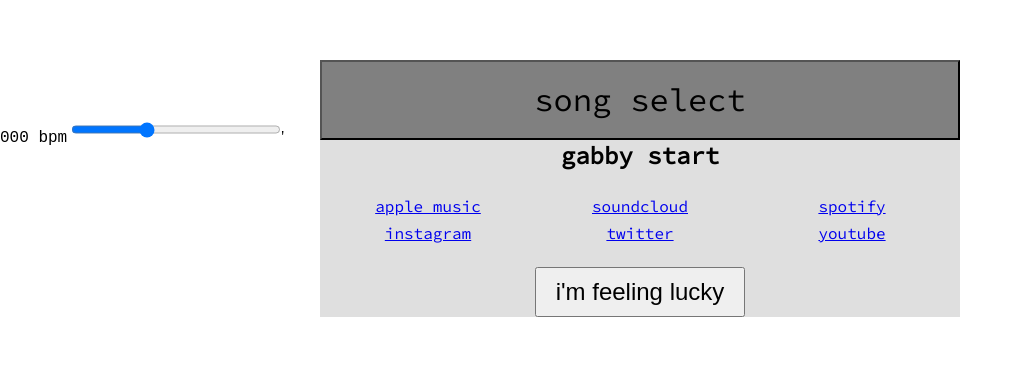
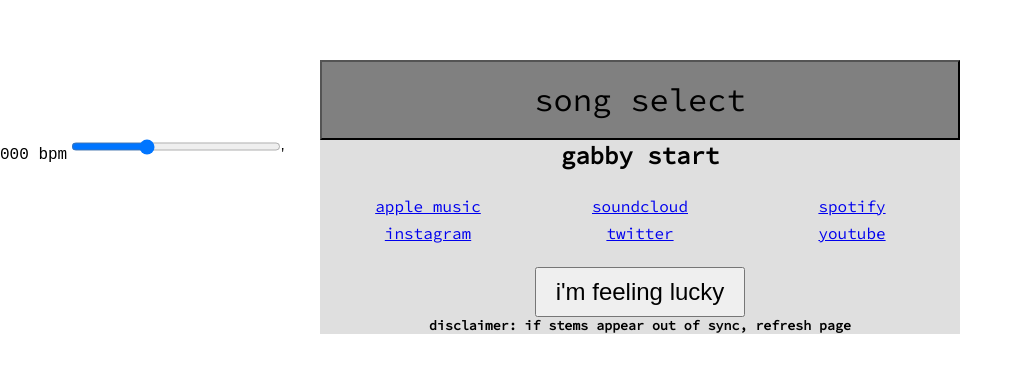
Before and after one commit to hyoder/gabstems, a website: page public/index.html in a window 1280 px wide. Shown: the part 140-512 px from the top of the page, without its empty margins (0-1022 px from the left). Drawn offline with Linux system fonts and the light colour scheme.

Commit message:
added disclaimer

```diff
--- a/public/index.html
+++ b/public/index.html
@@ -49,6 +49,7 @@
             <br>
             <button id="playbutton" data-state="off">i'm feeling lucky</button>
             <br>
+            <h5>disclaimer: if stems appear out of sync, refresh page</h5>
         </div>
         <div class="bpm-slider">
             <label for="sp" style="font-family:\'Source Code Pro\',monospace;background-color:rgba(255,255,255,.6);text-align:center;">000 bpm</label>
```
